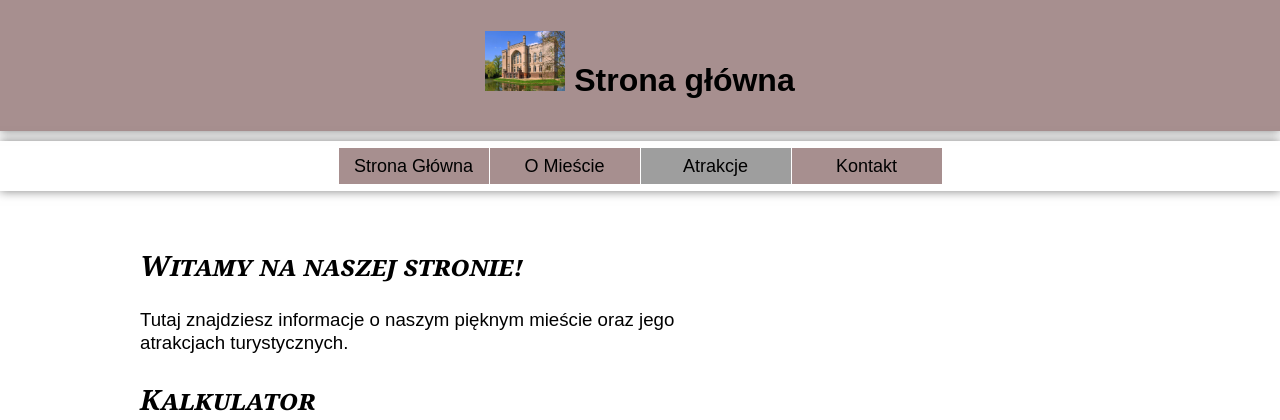
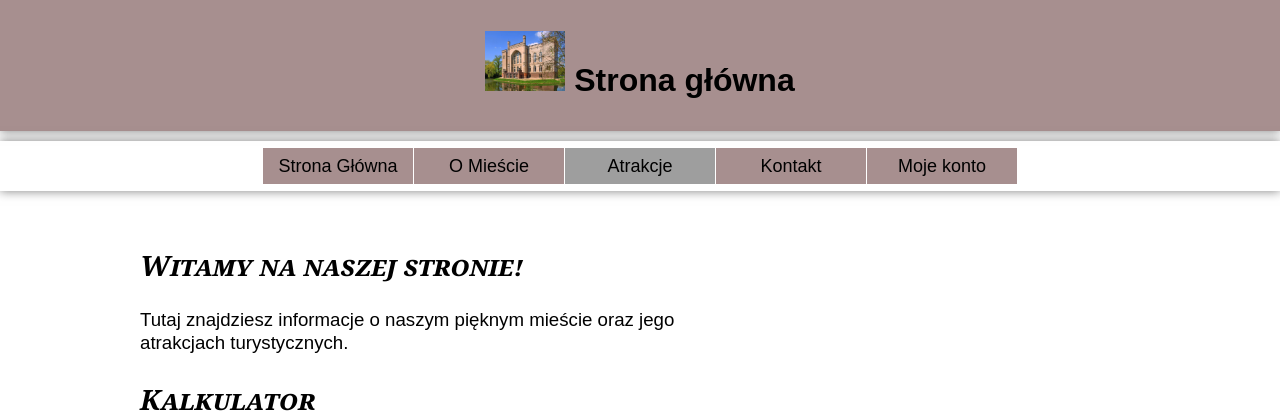
Before and after one commit to Weronika0101/City-website, a PHP site: page /kontakt.php in a window 1280 px wide. Shown: the top 420 px of the page. Run offline with PHP 8.4, Linux system fonts and the light colour scheme; grey boxes are pictures that could not be loaded.

Commit message:
zakładka "Moje konto" dodana wszędzie

```diff
--- a/atrakcje.php
+++ b/atrakcje.php
@@ -59,7 +59,8 @@ $fontType = getCookie("fontType");
                     <li><a href="#">Rynek</a></li>
                 </ul>
             </li>
-                <li><a href="kontakt.php">Kontakt</a></li> <!-- Nowa strona "Kontakt" -->
+                <li><a href="kontakt.php">Kontakt</a></li>
+                <li><a href="register.php">Moje konto</a></li>   <!-- Nowa strona "Kontakt" -->
             </ol>
         </nav>
 
@@ -70,6 +71,7 @@ $fontType = getCookie("fontType");
         <div id ="content">
         <section>
             <h2>Witamy na naszej stronie!</h2>
+
             <p>Tutaj znajdziesz informacje o naszym pięknym mieście oraz jego atrakcjach turystycznych.</p>
         </section>
 
--- a/index.php
+++ b/index.php
@@ -63,6 +63,7 @@ $fontType = getCookie("fontType");
             <section>
                 <article>
                   <h2>Witamy na naszej stronie!</h2>
+
             <button id="getUserRateButton">Oceń stronę</button>
 
                   <p>Tutaj znajdziesz informacje o naszym pięknym mieście oraz jego atrakcjach turystycznych.</p>
--- a/kontakt.php
+++ b/kontakt.php
@@ -54,7 +54,8 @@ $fontType = getCookie("fontType");
                     <li><a href="#">Rynek</a></li>
                 </ul>
             </li>
-                <li><a href="kontakt.php">Kontakt</a></li> <!-- Nowa strona "Kontakt" -->
+                <li><a href="kontakt.php">Kontakt</a></li>
+                <li><a href="register.php">Moje konto</a></li>   <!-- Nowa strona "Kontakt" -->
             </ol>
         </nav>
 
@@ -63,6 +64,7 @@ $fontType = getCookie("fontType");
         <div id ="content">
         <section>
             <h2>Witamy na naszej stronie!</h2>
+
             <p>Tutaj znajdziesz informacje o naszym pięknym mieście oraz jego atrakcjach turystycznych.</p>
         </section>
         <div id="calculator">
```
